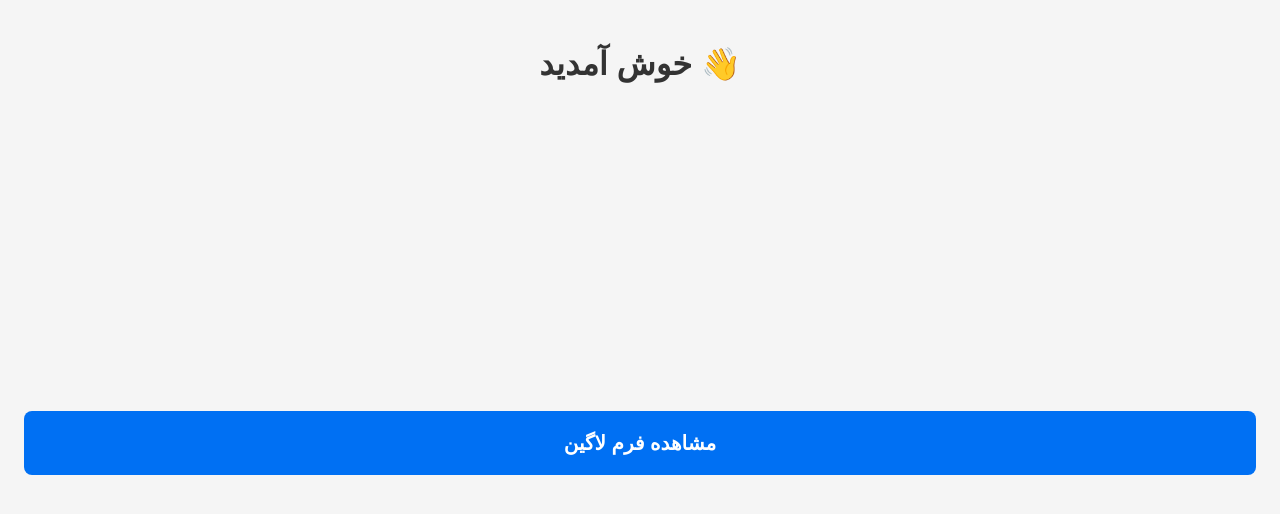
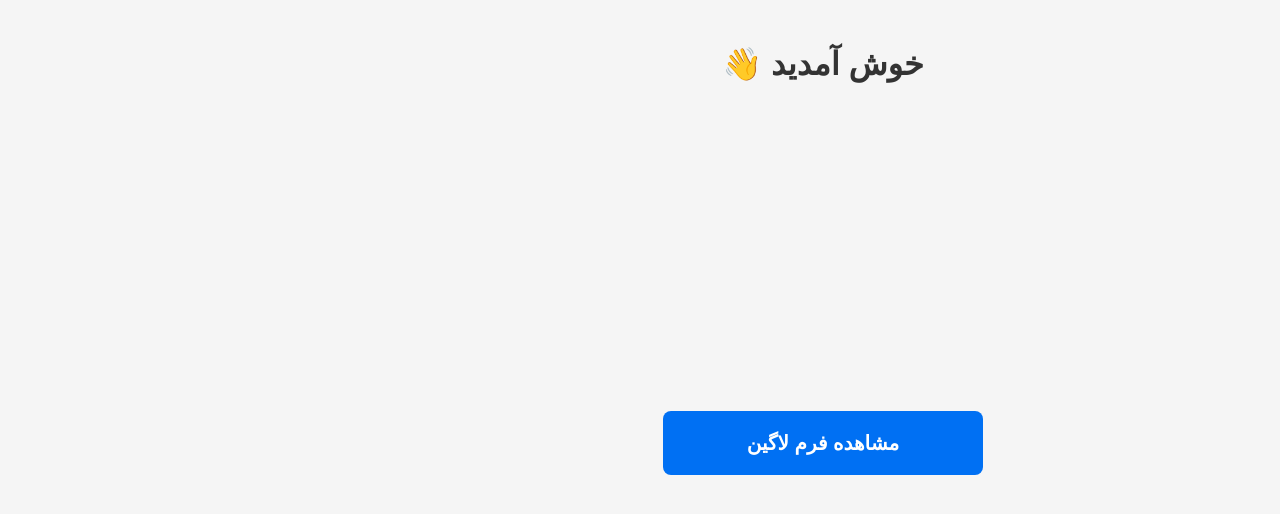
Before and after one commit to Mohammad-dn/login-form, a Next.js app: page /dashboard in a window 1280 px wide. Shown: the top 514 px of the page. Built offline with nearby package versions, Linux system fonts and the light colour scheme.

Commit message:
fix: fix some ui bugs

```diff
--- a/src/app/layout.tsx
+++ b/src/app/layout.tsx
@@ -12,7 +12,7 @@ export default function RootLayout({
 	children: React.ReactNode;
 }) {
 	return (
-		<html lang="fa">
+		<html dir="rtl" lang="fa">
 			<body>{children}</body>
 		</html>
 	);
--- a/src/components/welcome/Welcome.tsx
+++ b/src/components/welcome/Welcome.tsx
@@ -13,13 +13,22 @@ export function Welcome() {
 	return (
 		<div className={styles.welcomeContainer}>
 			<motion.div
-				initial={{ opacity: 0, y: 30 }}
+				initial={{ opacity: 0, y: 200 }}
 				animate={{ opacity: 1, y: 0 }}
-				transition={{ duration: 2, ease: "easeOut" }}
+				transition={{ duration: 2, ease: "easeInOut" }}
 			>
 				<h1 className={styles.title}>خوش آمدید 👋</h1>
 			</motion.div>
-			<Button onClick={handleRedirectToAuth} text="مشاهده فرم لاگین" />
+			<div
+				style={{
+					width: "20rem",
+				}}
+			>
+				<Button
+					onClick={handleRedirectToAuth}
+					text="مشاهده فرم لاگین"
+				/>
+			</div>
 		</div>
 	);
 }
--- a/src/screen/auth/AuthForm.module.scss
+++ b/src/screen/auth/AuthForm.module.scss
@@ -41,7 +41,7 @@
 	justify-content: "center";
 }
 .helperText {
-	font-size: 20px;
+	font-size: 24px;
 	margin-block: 2rem;
 	text-align: center;
 }
--- a/src/screen/auth/AuthScreen.tsx
+++ b/src/screen/auth/AuthScreen.tsx
@@ -33,7 +33,7 @@ export function AuthScreen() {
 					)}
 					<Button
 						isLoading={isLoading}
-						disabled={!isButtonDisabled}
+						disabled={isButtonDisabled}
 						text="ورود"
 					/>
 				</div>
```
